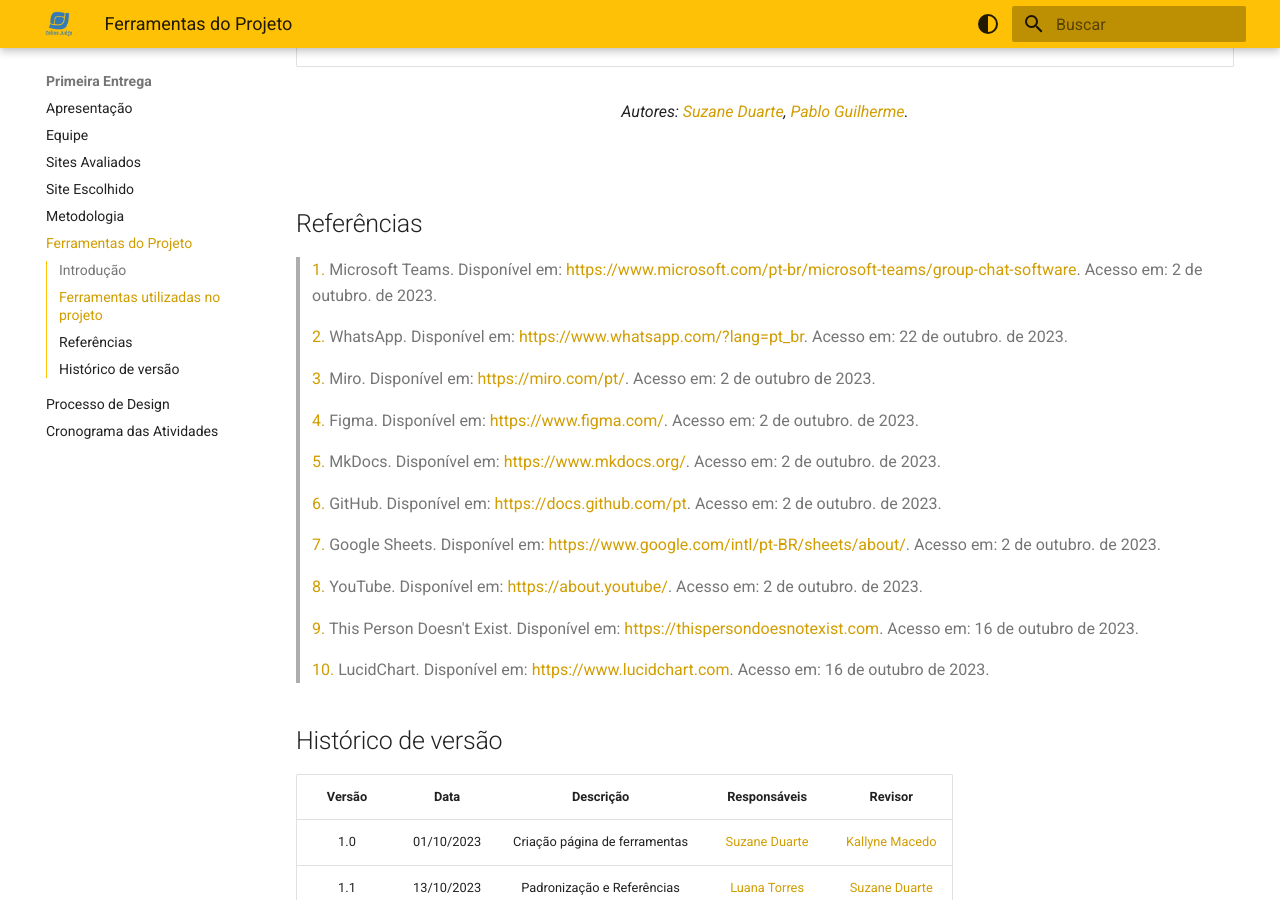
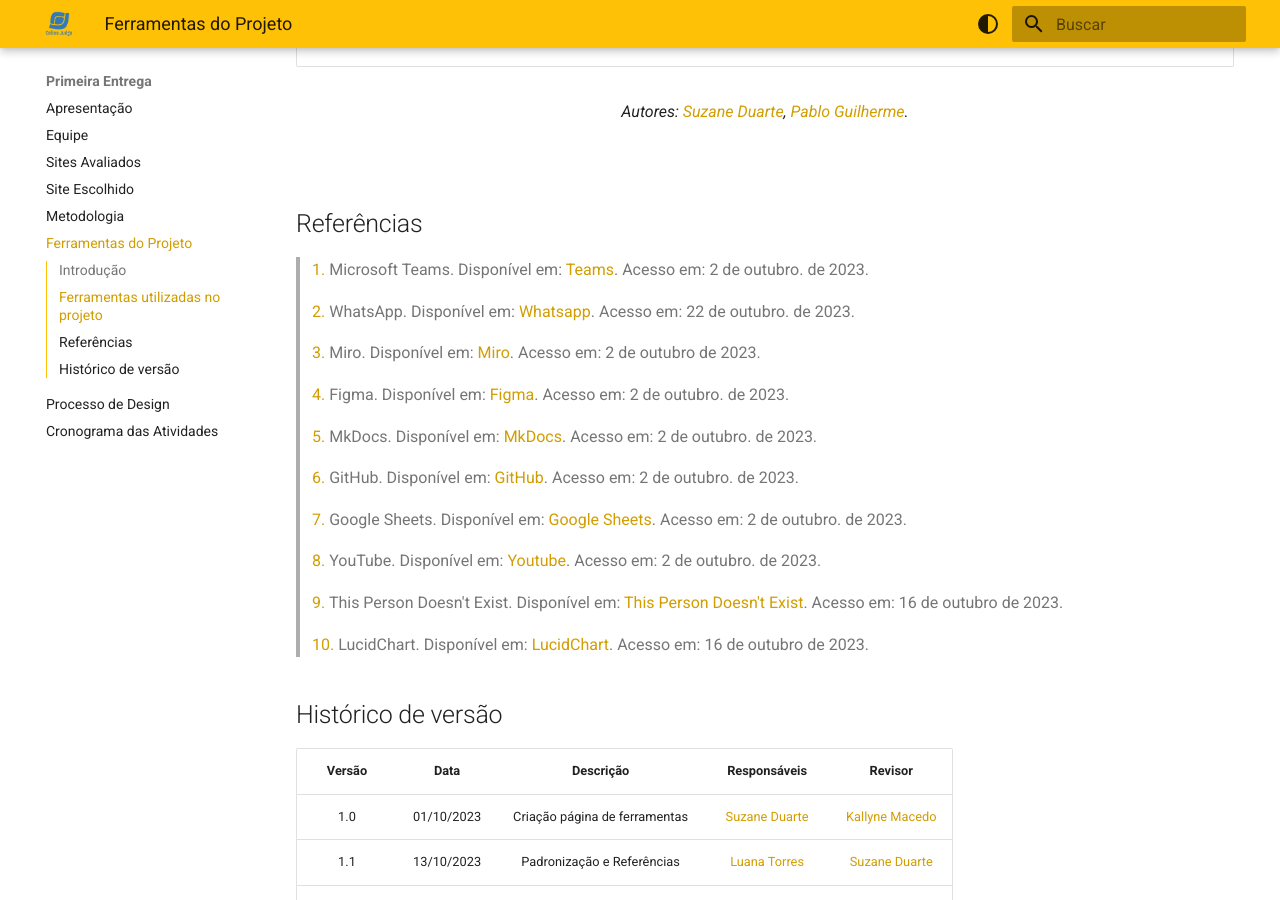
Before and after one commit to Interacao-Humano-Computador/2023.2-OnlineJudge, an MkDocs documentation site: the page built from docs/primeira-entrega/ferramentas.md, in a window 1280 px wide and 900 px high, scrolled down 1814 px. Built offline with MkDocs 1.6.1 and Material for MkDocs 9.7.7, drawn with Linux system fonts in a browser that asks for light colours.

Commit message:
Arrumando links ferramentas

```diff
--- a/docs/primeira-entrega/ferramentas.md
+++ b/docs/primeira-entrega/ferramentas.md
@@ -25,25 +25,25 @@
 
 ## Referências
 
-> <a id="FRM1" href="#anchor_1">1.</a> Microsoft Teams. Disponível em: [https://www.microsoft.com/pt-br/microsoft-teams/group-chat-software](). Acesso em: 2 de outubro. de 2023.
+> <a id="FRM1" href="#anchor_1">1.</a> Microsoft Teams. Disponível em: [Teams](https://www.microsoft.com/pt-br/microsoft-teams/group-chat-software). Acesso em: 2 de outubro. de 2023.
 >
-> <a id="FRM2" href="#anchor_2">2.</a> WhatsApp. Disponível em: [https://www.whatsapp.com/?lang=pt_br](). Acesso em: 22 de outubro. de 2023.
+> <a id="FRM2" href="#anchor_2">2.</a> WhatsApp. Disponível em: [Whatsapp](https://www.whatsapp.com/?lang=pt_br). Acesso em: 22 de outubro. de 2023.
 >
-> <a id="FRM3" href="#anchor_3">3.</a> Miro. Disponível em: [https://miro.com/pt/](). Acesso em: 2 de outubro de 2023.
+> <a id="FRM3" href="#anchor_3">3.</a> Miro. Disponível em: [Miro](https://miro.com/pt/). Acesso em: 2 de outubro de 2023.
 >
-> <a id="FRM4" href="#anchor_4">4.</a> Figma. Disponível em: [https://www.figma.com/](). Acesso em: 2 de outubro. de 2023.
+> <a id="FRM4" href="#anchor_4">4.</a> Figma. Disponível em: [Figma](https://www.figma.com/). Acesso em: 2 de outubro. de 2023.
 >
-> <a id="FRM5" href="#anchor_5">5.</a> MkDocs. Disponível em: [https://www.mkdocs.org/](). Acesso em: 2 de outubro. de 2023.
+> <a id="FRM5" href="#anchor_5">5.</a> MkDocs. Disponível em: [MkDocs](https://www.mkdocs.org/). Acesso em: 2 de outubro. de 2023.
 >
-> <a id="FRM6" href="#anchor_6">6.</a> GitHub. Disponível em: [https://docs.github.com/pt](). Acesso em: 2 de outubro. de 2023.
+> <a id="FRM6" href="#anchor_6">6.</a> GitHub. Disponível em: [GitHub](https://docs.github.com/pt). Acesso em: 2 de outubro. de 2023.
 >
-> <a id="FRM7" href="#anchor_7">7.</a> Google Sheets. Disponível em: [https://www.google.com/intl/pt-BR/sheets/about/](). Acesso em: 2 de outubro. de 2023.
+> <a id="FRM7" href="#anchor_7">7.</a> Google Sheets. Disponível em: [Google Sheets](https://www.google.com/intl/pt-BR/sheets/about/). Acesso em: 2 de outubro. de 2023.
 >
-> <a id="FRM8" href="#anchor_8">8.</a> YouTube. Disponível em: [https://about.youtube/](). Acesso em: 2 de outubro. de 2023.
+> <a id="FRM8" href="#anchor_8">8.</a> YouTube. Disponível em: [Youtube](https://www.youtube.com). Acesso em: 2 de outubro. de 2023.
 >
-> <a id="FRM9" href="#anchor_9">9.</a> This Person Doesn't Exist. Disponível em: [https://thispersondoesnotexist.com](). Acesso em: 16 de outubro de 2023.
+> <a id="FRM9" href="#anchor_9">9.</a> This Person Doesn't Exist. Disponível em: [This Person Doesn't Exist](https://thispersondoesnotexist.com). Acesso em: 16 de outubro de 2023.
 >
-> <a id="FRM10" href="#anchor_10">10.</a> LucidChart. Disponível em: [https://www.lucidchart.com](). Acesso em: 16 de outubro de 2023.
+> <a id="FRM10" href="#anchor_10">10.</a> LucidChart. Disponível em: [LucidChart](https://www.lucidchart.com). Acesso em: 16 de outubro de 2023.
 >
 
 ## Histórico de versão
```
